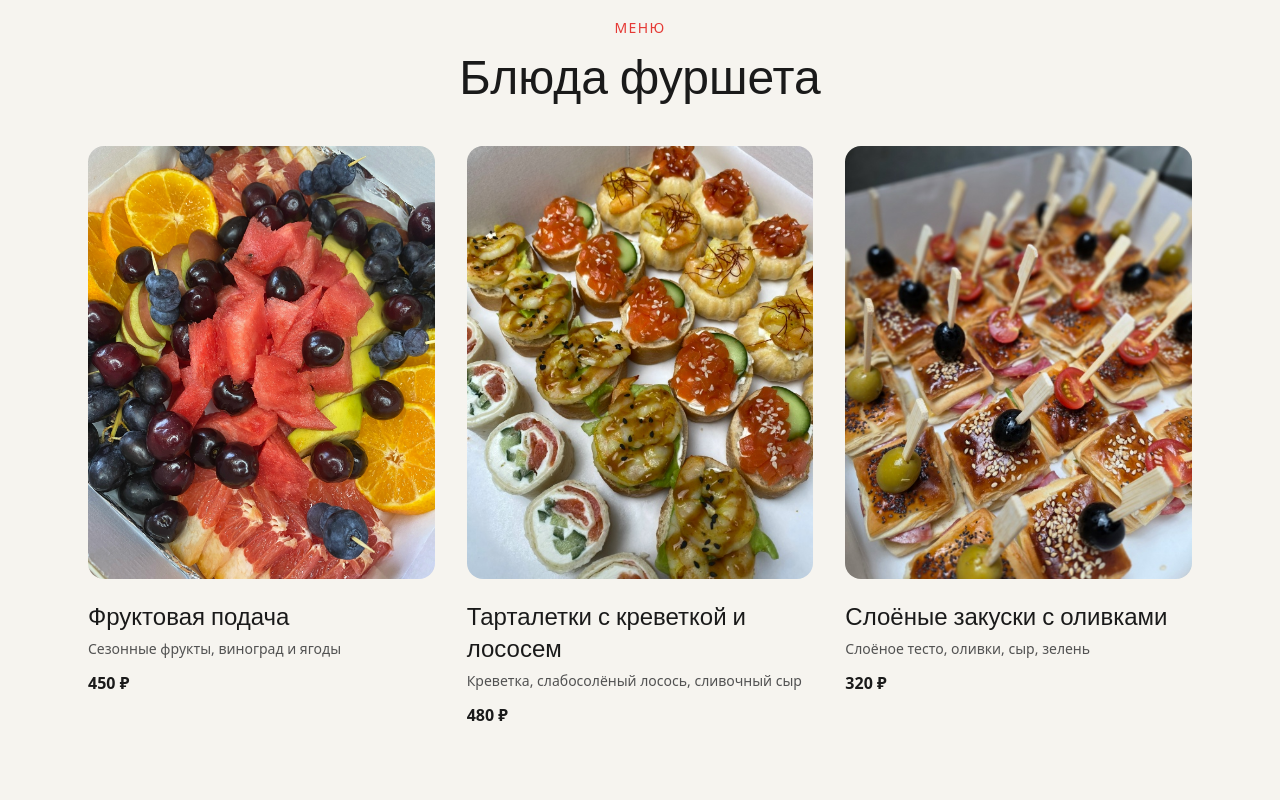
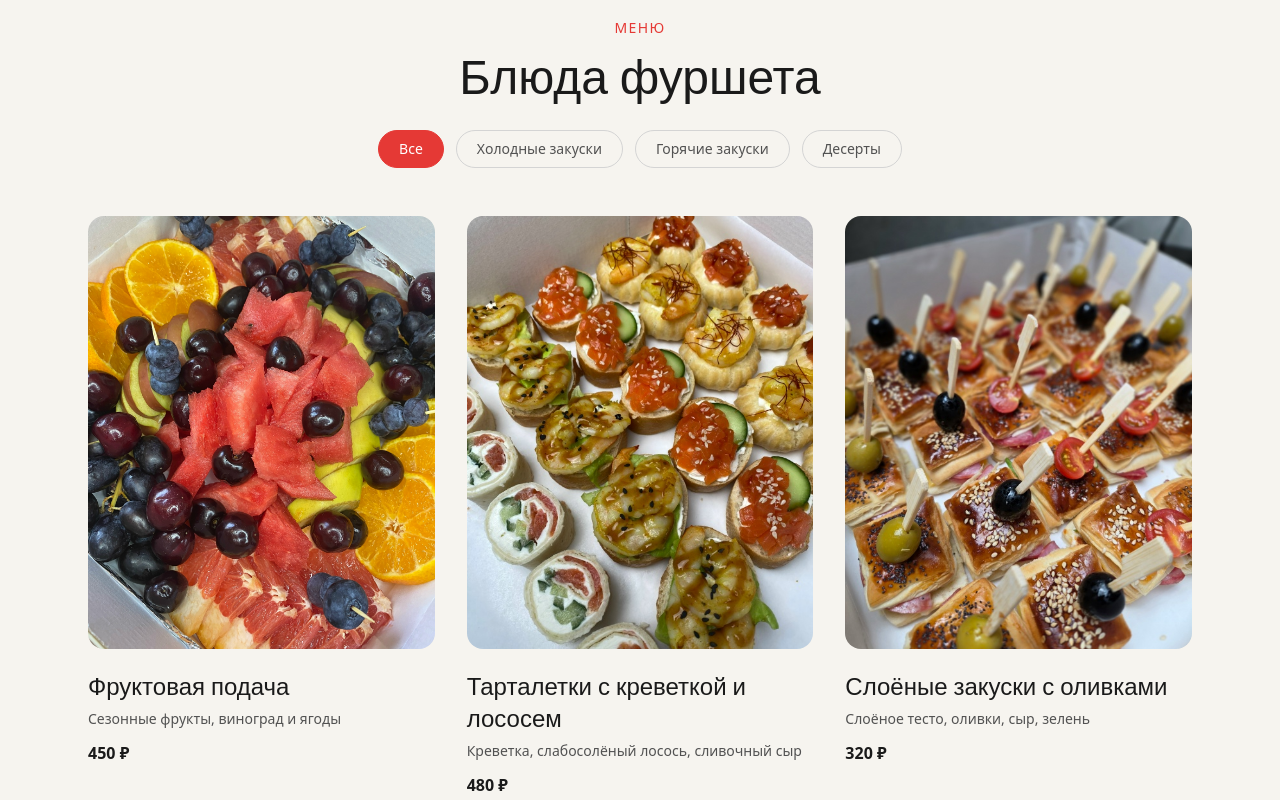
Before and after one commit to oabaturov-ops/furshet-v2, a Next.js app: page / in a window 1280 px wide. Shown: the part 2380-3180 px from the top of the page. Built offline with nearby package versions, Linux system fonts and the light colour scheme; a web font is replaced by a local one.

Commit message:
Кирпич 9: фильтр меню по категориям

```diff
--- a/src/app/page.tsx
+++ b/src/app/page.tsx
@@ -1,6 +1,7 @@
 import Image from "next/image";
 import Header from "@/components/Header";
 import { DISHES } from "@/lib/menu";
+import Menu from "@/components/Menu";
 export default function Home() {
   return (
 
@@ -81,28 +82,7 @@ export default function Home() {
         </p>
       </section>
 
-      <section id="menu" className="mx-auto max-w-6xl px-6 py-20 md:py-28">
-  <p className="text-center text-sm uppercase tracking-widest text-[#e53935]">Меню</p>
-  <h2 className="mt-3 text-center font-serif text-3xl md:text-5xl">Блюда фуршета</h2>
-  <div className="mt-12 grid gap-8 md:grid-cols-3">
-    {DISHES.map((dish) => (
-      <div key={dish.name} className="group">
-        <div className="relative aspect-[4/5] overflow-hidden rounded-2xl">
-          <Image
-            src={dish.image}
-            alt={dish.name}
-            fill
-            sizes="(max-width: 768px) 100vw, 33vw"
-            className="object-cover transition-transform duration-500 group-hover:scale-105"
-          />
-        </div>
-        <h3 className="mt-5 font-serif text-xl md:text-2xl">{dish.name}</h3>
-        <p className="mt-2 text-sm text-neutral-600">{dish.description}</p>
-        <p className="mt-3 font-semibold">{dish.price} ₽</p>
-      </div>
-    ))}
-  </div>
-</section>
+  <Menu />
 
           <footer id="contacts" className="border-t border-[#e5e0d5] px-6 py-10 text-center md:px-12">
         <p className="font-serif text-xl">Фуршет · Пермь</p>
--- /dev/null
+++ b/src/components/Menu.tsx
@@ -0,0 +1,54 @@
+"use client";
+
+import { useState } from "react";
+import Image from "next/image";
+import { DISHES, CATEGORIES } from "@/lib/menu";
+
+export default function Menu() {
+  const [cat, setCat] = useState("Все");
+
+  const dishes =
+    cat === "Все" ? DISHES : DISHES.filter((d) => d.category === cat);
+
+  return (
+    <section id="menu" className="mx-auto max-w-6xl px-6 py-20 md:py-28">
+      <p className="text-center text-sm uppercase tracking-widest text-[#e53935]">Меню</p>
+      <h2 className="mt-3 text-center font-serif text-3xl md:text-5xl">Блюда фуршета</h2>
+
+      <div className="mt-8 flex flex-wrap justify-center gap-3">
+        {CATEGORIES.map((c) => (
+          <button
+            key={c}
+            onClick={() => setCat(c)}
+            className={`rounded-full border px-5 py-2 text-sm transition ${
+              cat === c
+                ? "border-[#e53935] bg-[#e53935] text-white"
+                : "border-neutral-300 text-neutral-600 hover:border-[#e53935] hover:text-[#e53935]"
+            }`}
+          >
+            {c}
+          </button>
+        ))}
+      </div>
+
+      <div className="mt-12 grid gap-8 md:grid-cols-3">
+        {dishes.map((dish) => (
+          <div key={dish.name} className="group">
+            <div className="relative aspect-[4/5] overflow-hidden rounded-2xl">
+              <Image
+                src={dish.image}
+                alt={dish.name}
+                fill
+                sizes="(max-width: 768px) 100vw, 33vw"
+                className="object-cover transition-transform duration-500 group-hover:scale-105"
+              />
+            </div>
+            <h3 className="mt-5 font-serif text-xl md:text-2xl">{dish.name}</h3>
+            <p className="mt-2 text-sm text-neutral-600">{dish.description}</p>
+            <p className="mt-3 font-semibold">{dish.price} ₽</p>
+          </div>
+        ))}
+      </div>
+    </section>
+  );
+}
--- a/src/lib/menu.ts
+++ b/src/lib/menu.ts
@@ -1,10 +1,18 @@
-// Блюда фуршета. Кирпич 8 подключит живую базу — этот список станет страховкой.
+// Блюда фуршета. Кирпич 10 подключит живую базу — этот список станет страховкой.
 export interface Dish {
   name: string;
   description: string;
   price: number;
   image: string;
+  category: string;
 }
+
+export const CATEGORIES = [
+  "Все",
+  "Холодные закуски",
+  "Горячие закуски",
+  "Десерты",
+];
 
 export const DISHES: Dish[] = [
   {
@@ -12,17 +20,20 @@ export const DISHES: Dish[] = [
     description: "Сезонные фрукты, виноград и ягоды",
     price: 450,
     image: "/images/dishes/fruits.jpg",
+    category: "Десерты",
   },
   {
     name: "Тарталетки с креветкой и лососем",
     description: "Креветка, слабосолёный лосось, сливочный сыр",
     price: 480,
     image: "/images/dishes/tartlets.jpg",
+    category: "Холодные закуски",
   },
   {
     name: "Слоёные закуски с оливками",
     description: "Слоёное тесто, оливки, сыр, зелень",
     price: 320,
     image: "/images/dishes/pastry.jpg",
+    category: "Горячие закуски",
   },
 ];
```
